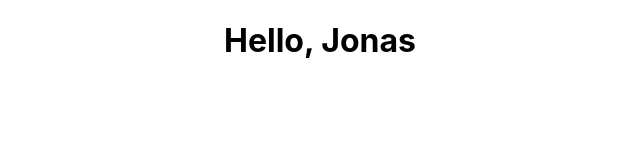
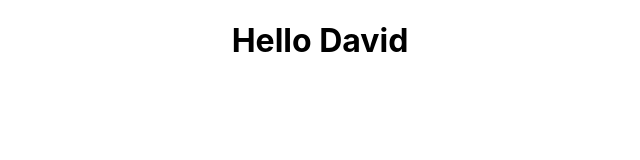
Before and after one commit to ExellentCoin/Projects, a React (Create React App) app in the folder React/Learn_React/hello-world/: page / in a window 1280 px wide. Shown: the top 160 px of the page, without its empty margins (320-960 px from the left). Built offline with nearby package versions, Linux system fonts and the light colour scheme.

Commit message:
nothing special

```diff
--- a/React/Learn_React/hello-world/src/App.js
+++ b/React/Learn_React/hello-world/src/App.js
@@ -1,13 +1,13 @@
 import React from 'react';
 import logo from './logo.svg';
 import './App.css';
-
 import Greet from './components/Greet'
+import Welcome from './components/Welcome'
 
 function App() {
   return (
     <div className="App">
-      <Greet/>
+      <Welcome/>
     </div>
   );
 }
--- a/React/Learn_React/hello-world/src/components/Greet.js
+++ b/React/Learn_React/hello-world/src/components/Greet.js
@@ -1,5 +1,5 @@
-import React from 'react';
+import React from 'react'
 
-const Greet = () => <h1>Hello, Jonas</h1>;
+const Greet = () => <h1>Hello Jonas</h1>
 
-export default Greet;
+export default Greet
--- /dev/null
+++ b/React/Learn_React/hello-world/src/components/Welcome.js
@@ -0,0 +1,9 @@
+import React, { Component } from 'react'
+
+class Welcome extends Component {
+    render() {
+        return <h1>Hello David</h1>
+    }
+}
+
+export default Welcome;
```
Also changed, not shown: 1 other file (tests, documents, lock files or other folders).
